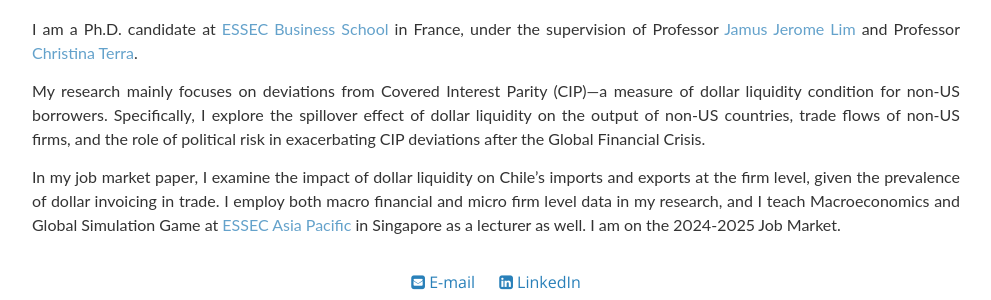
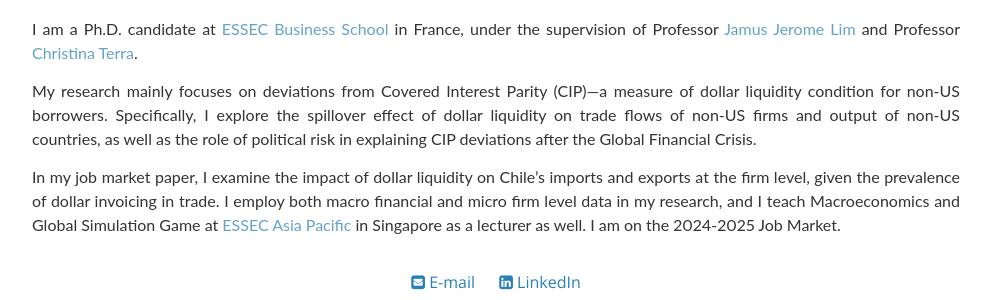
Before and after one commit to longxin94/longdxin94.github.io, a Jekyll site: the page index.html, which Jekyll copies as it is, in a window 1280 px wide and 900 px high. Shown: the part 303-603 px from the top of the window, without its empty margins (144-1135 px from the left). Built offline with Jekyll 4.4.1, drawn with Linux system fonts in a browser that asks for light colours; nearby versions of some CDN libraries; a style sheet for code colours, icons or effects is not loaded.

Commit message:
change second paragraph of self intro

```diff
--- a/index.html
+++ b/index.html
@@ -117,7 +117,7 @@
                 Jamus Jerome Lim</a> and Professor <a class="links" href="https://sites.google.com/site/cristterra" target="_blank">Christina Terra</a>.
             </p>
             <p style="text-align: justify;">
-              My research mainly focuses on deviations from Covered Interest Parity (CIP)—a measure of dollar liquidity condition for non-US borrowers. Specifically, I explore  the  spillover effect of dollar liquidity on the output of non-US countries, trade flows of non-US firms, and the role of political risk in exacerbating CIP deviations after the Global Financial Crisis.
+              My research mainly focuses on deviations from Covered Interest Parity (CIP)—a measure of dollar liquidity condition for non-US borrowers. Specifically, I explore the spillover effect of dollar liquidity on trade flows of non-US firms and output of non-US countries, as well as the role of political risk in explaining CIP deviations after the Global Financial Crisis.
 
             </p>
             <p style="text-align: justify;">
```
